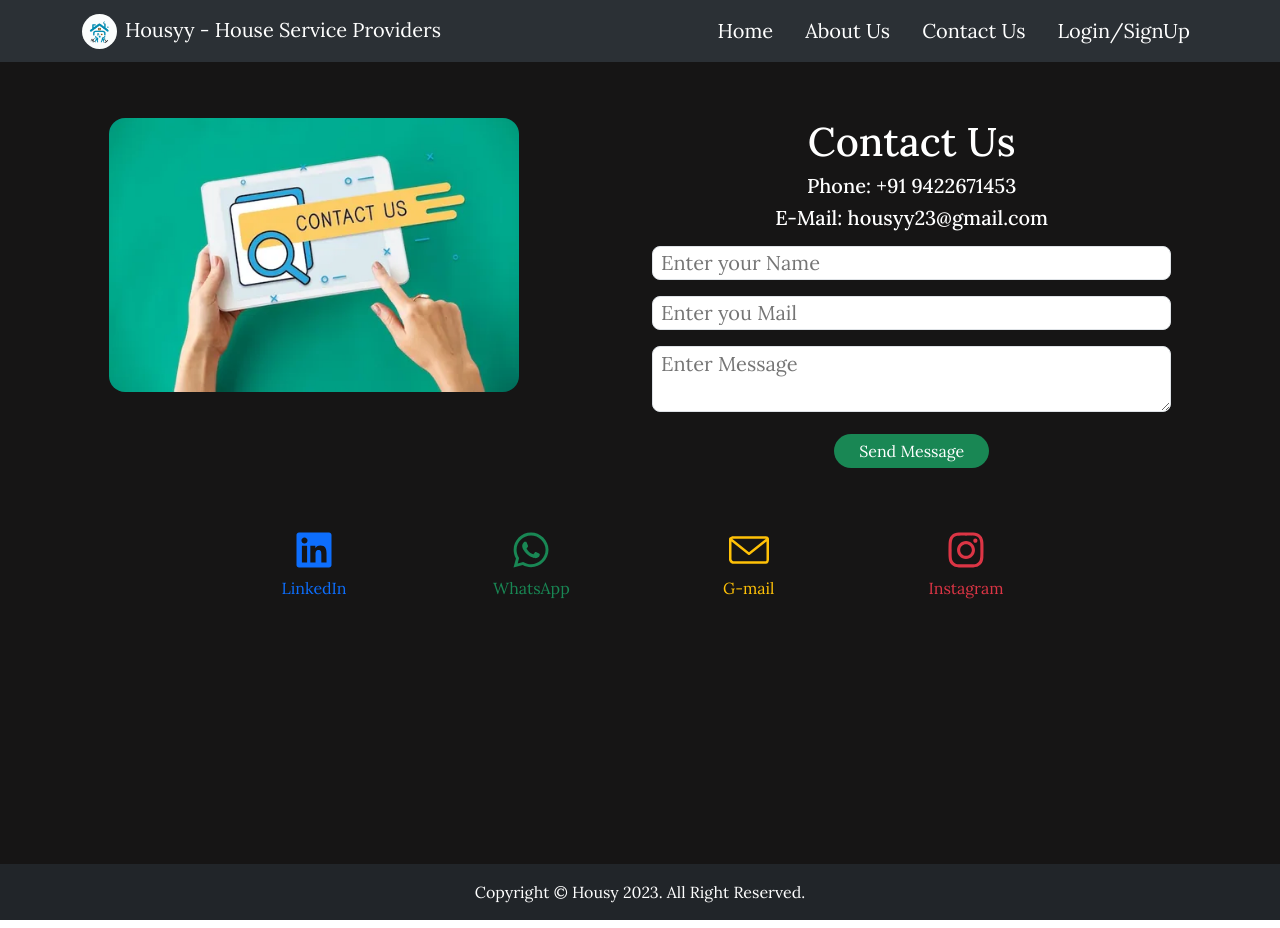
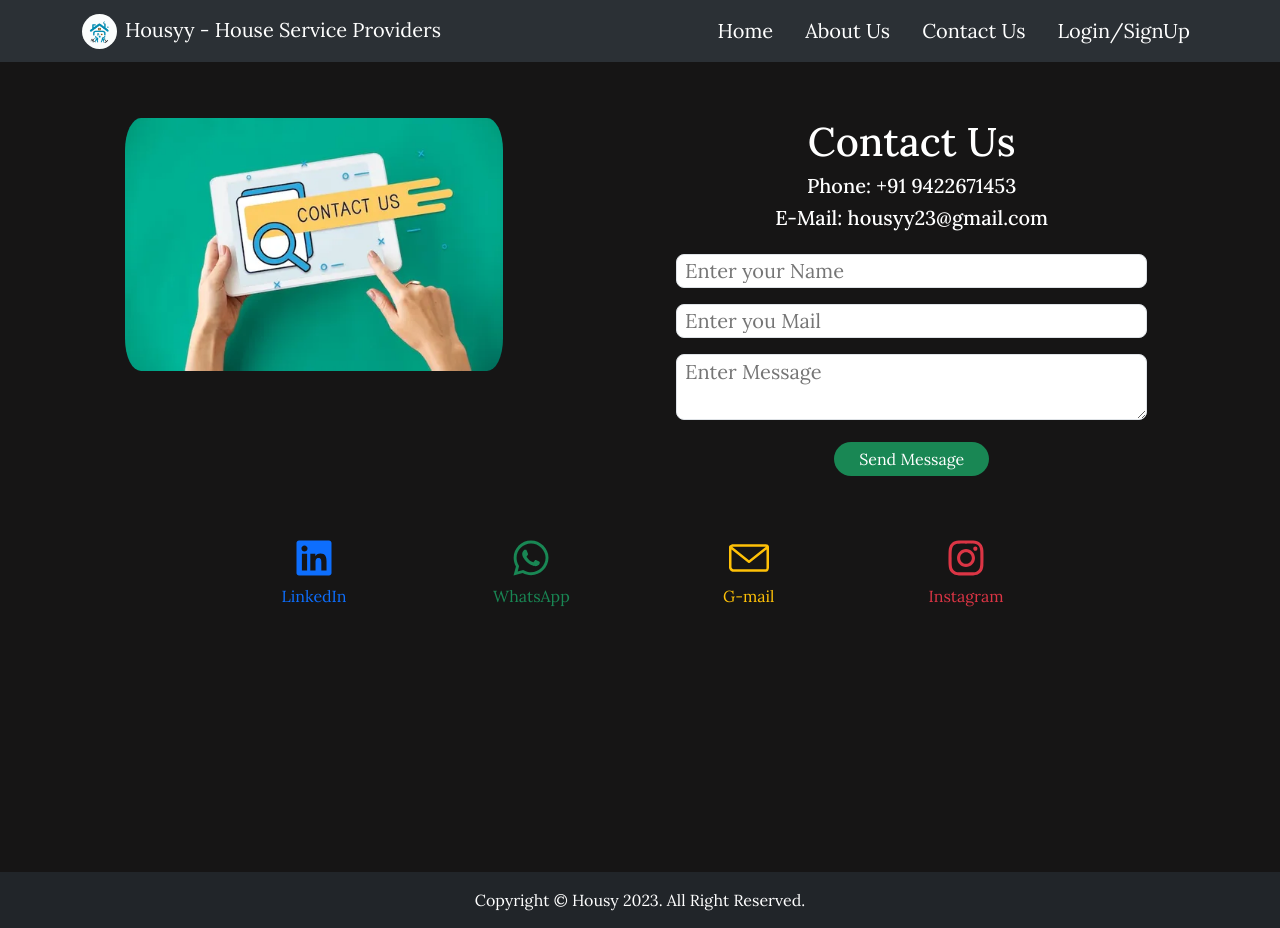
Before and after one commit to Haamidraza03/Housyy, a React (Create React App) app: page /contact in a window 1280 px wide. Built offline with nearby package versions, Linux system fonts and the light colour scheme.

Commit message:
mobrespn

```diff
--- a/src/App.css
+++ b/src/App.css
@@ -9,6 +9,10 @@
 
 #para1{
   text-align: justify !important;
+}
+
+a{
+  text-decoration: none !important;
 }
 
 .btn1:hover{
@@ -26,6 +30,10 @@
 }
 
 input:focus{
+  outline-color: rgb(255, 183, 0);
+}
+
+textarea:focus{
   outline-color: rgb(255, 183, 0);
 }
 
--- a/src/pages/Contact.jsx
+++ b/src/pages/Contact.jsx
@@ -43,14 +43,14 @@ function Contact() {
     <div style={{marginTop:"70px"}} className='text-dark'>
       <div className="row justify-content-evenly">
         <div className="col-md-4 mt-5">
-          <img src={conimg} className='img-fluid rounded-4' data-aos="zoom-in" data-aos-duration="1500" data-aos-easing="ease-in-out"/>
+          <img src={conimg} className='img-fluid rounded-5 px-3' data-aos="zoom-in" data-aos-duration="1500" data-aos-easing="ease-in-out"/>
         </div>
         <div className="col-md-5 mt-5 text-white">
           <h2 className='fs-1 text-center' data-aos="fade-down" data-aos-duration="1500" data-aos-easing="ease-in-out">Contact Us</h2>
           <center><h4 className='fs-5'data-aos="fade-left" data-aos-duration="1500" data-aos-easing="ease-in-out" >Phone: +91 9422671453</h4>
           <h4 className='fs-5 mb-3' data-aos="fade-right" data-aos-duration="1500" data-aos-easing="ease-in-out">E-Mail: housyy23@gmail.com</h4></center>
-          <center><form data-aos="fade-up" data-aos-duration="2000" data-aos-easing="ease-in-out">
-            <input type="text" placeholder='Enter your Name' className='w-100 rounded-3 border fs-5 ps-2 mb-3' ref={nameInput}/><br />
+          <center className='px-4'><form data-aos="fade-up" data-aos-duration="2000" data-aos-easing="ease-in-out">
+            <input type="text" placeholder='Enter your Name' className='w-100 rounded-3 border fs-5 ps-2 mb-3 mt-2' ref={nameInput}/><br />
             <input type="email" placeholder='Enter you Mail' className='w-100 rounded-3 border fs-5 ps-2 mb-3' ref={emailInput}/><br />
             <textarea placeholder='Enter Message' rows="2" className='w-100 rounded-3 border fs-5 ps-2 mb-3' ref={query_desc}></textarea><br />
             <button className='btn bg-success rounded-pill text-white px-4 py-1' onClick={ContactHandler}>Send Message</button>
@@ -58,10 +58,10 @@ function Contact() {
         </div>
       </div>
       <div className='row justify-content-center text-center mt-5'>
-        <div className="col-md-2 text-primary mb-5" data-aos="zoom-in" data-aos-duration="1500" data-aos-easing="ease-in-out"><span className='fs-1'><FaLinkedin/></span><p>LinkedIn</p></div>
-        <div className="col-md-2 text-success mb-5" data-aos="zoom-in" data-aos-duration="1800" data-aos-easing="ease-in-out"><span className='fs-1'><FaWhatsapp/></span><p>WhatsApp</p></div>
-        <div className="col-md-2 text-warning mb-5" data-aos="zoom-in" data-aos-duration="2000" data-aos-easing="ease-in-out"><span className='fs-1'><SlEnvolope/></span><p>G-mail</p></div>
-        <div className="col-md-2 text-danger mb-5" data-aos="zoom-in" data-aos-duration="2500" data-aos-easing="ease-in-out"><span className='fs-1'><FaInstagram/></span><p>Instagram</p></div>
+        <div className="col-md-2 text-primary mb-5" data-aos="zoom-in" data-aos-duration="1500" data-aos-easing="ease-in-out"><span className='fs-1'><a href="https://www.linkedin.com/in/haamid-raza-kazi/" target='_blank' className='text-primary'><FaLinkedin/></a></span><p>LinkedIn</p></div>
+        <div className="col-md-2 text-success mb-5" data-aos="zoom-in" data-aos-duration="1800" data-aos-easing="ease-in-out"><span className='fs-1'><a href="https://wa.me/9422671453" target='_blank' className='text-success'><FaWhatsapp/></a></span><p>WhatsApp</p></div>
+        <div className="col-md-2 text-warning mb-5" data-aos="zoom-in" data-aos-duration="2000" data-aos-easing="ease-in-out"><span className='fs-1'><a href="mailto:haamidraza03@gmail.com" target='_blank' className='text-warning'><SlEnvolope/></a></span><p>G-mail</p></div>
+        <div className="col-md-2 text-danger mb-5" data-aos="zoom-in" data-aos-duration="2500" data-aos-easing="ease-in-out"><span className='fs-1'><a href="https://www.instagram.com/the_hrk_03/" target='_blank' className='text-danger'><FaInstagram/></a></span><p>Instagram</p></div>
       </div>
     </div>
     </>
```
